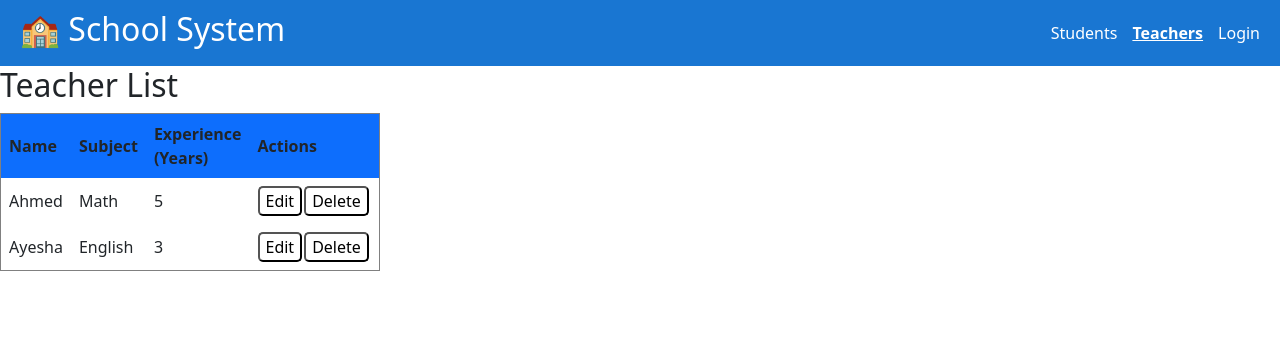
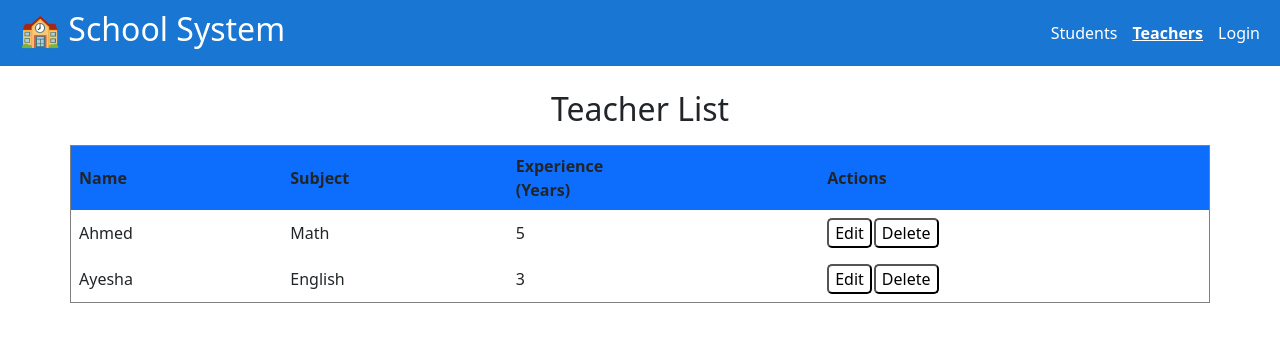
Before and after one commit to Arif-Umrani/schoolSystem-angular, an Angular app: page /teachers in a window 1280 px wide. Shown: the top 342 px of the page. Built offline with nearby package versions, Linux system fonts and the light colour scheme.

Commit message:
fix student and teacher list styling - update

```diff
--- a/src/app/modules/students/student-list/student-list.html
+++ b/src/app/modules/students/student-list/student-list.html
@@ -1,8 +1,8 @@
 <!-- <app-student-add></app-student-add> -->
 
-<h2>Student List</h2>
+<h2 class="text-center mt-4">Student List</h2>
 
-<table border="1" cellpadding="8">
+<table border="1" cellpadding="8" class="container mt-3">
   <tr class="bg-primary">
     <th>Name</th>
     <th>Class</th>
--- a/src/app/modules/teachers/teacher-list/teacher-list.html
+++ b/src/app/modules/teachers/teacher-list/teacher-list.html
@@ -1,8 +1,8 @@
 <!-- <app-teacher-add></app-teacher-add> -->
 
-<h2>Teacher List</h2>
 
-<table border="1" cellpadding="8">
+<h2 class="text-center mt-4">Teacher List</h2>
+<table border="1" cellpadding="8" class="container mt-3">
   <tr class="bg-primary">
     <th>Name</th>
     <th>Subject</th>
```
